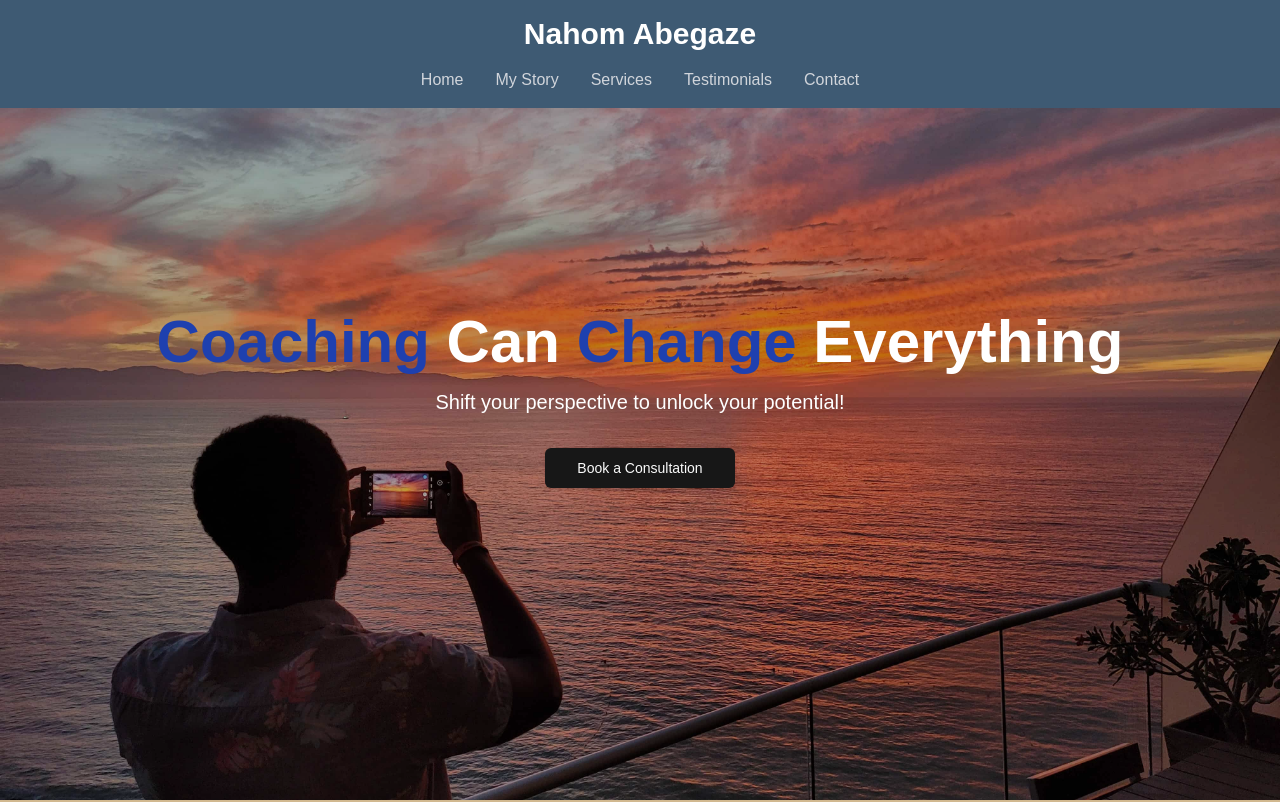
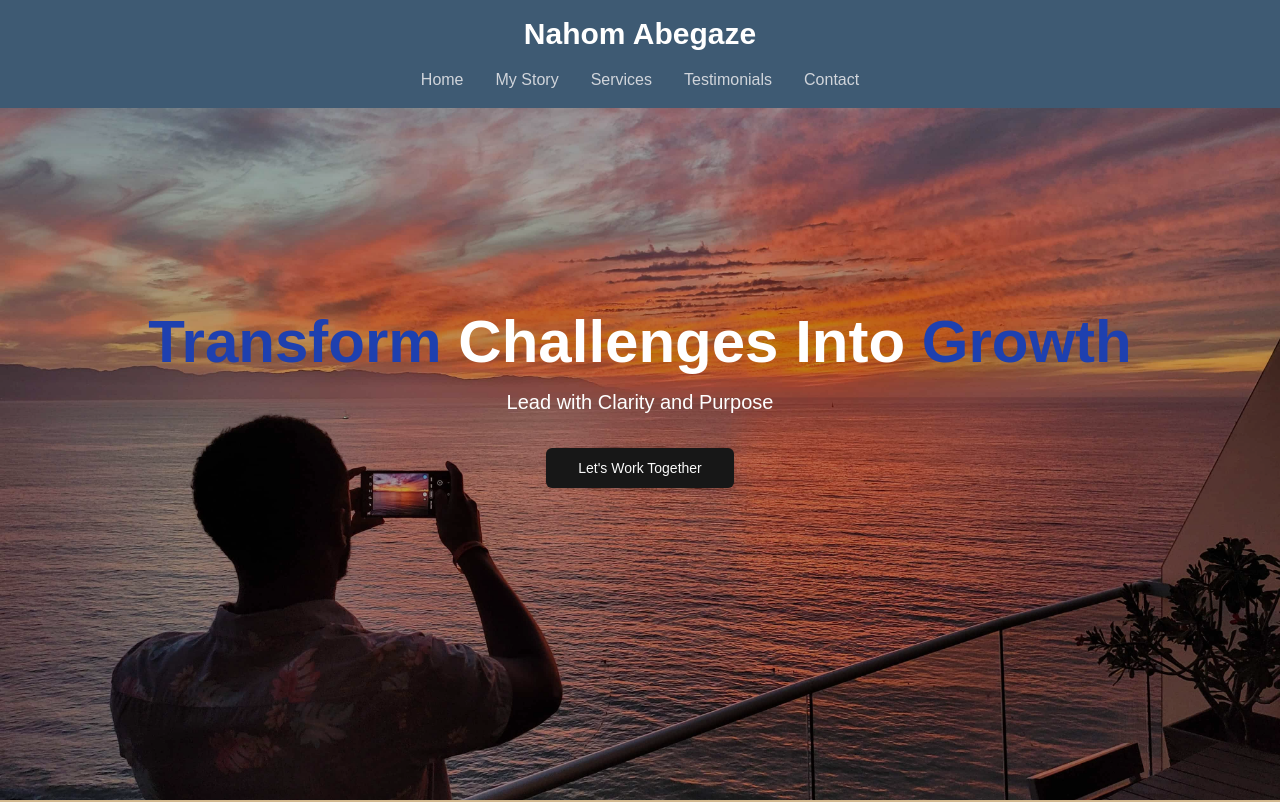
Before and after one commit to ammanabua/landing-na, a Next.js app: page / in a window 1280 px wide. Shown: the top 802 px of the page. Built offline with nearby package versions, Linux system fonts and the light colour scheme.

Commit message:
update contact

```diff
--- a/src/components/Contact.tsx
+++ b/src/components/Contact.tsx
@@ -119,8 +119,7 @@ const Contact = () => {
           <h2 className="text-3xl font-bold mb-4">Let&apos;s Connect</h2>
           <div className="w-20 h-1 bg-blue-500 mx-auto mb-6"></div>
           <p className="text-gray-600 max-w-2xl mx-auto">
-            Ready to start your transformation journey? Reach out and let&apos;s discuss
-            how we can work together to achieve your goals.
+            Let&apos;s start the conversation. Whether you&apos;re looking for a speaker, a coach, a consultant, or simply exploring possibilities, I&apos;d love to hear from you.
           </p>
         </div>
 
@@ -132,8 +131,8 @@ const Contact = () => {
               {
                 icon: <Mail className="w-5 h-5" />,
                 title: "Email",
-                content: "hello@lifecoach.com",
-                link: "mailto:hello@lifecoach.com"
+                content: "info@nahomabegaze.com",
+                link: "mailto:info@nahomabegaze.com"
               },
               {
                 icon: <MapPin className="w-5 h-5" />,
--- a/src/components/Hero.tsx
+++ b/src/components/Hero.tsx
@@ -18,10 +18,10 @@ const Hero = () => {
                 height={38}
                 priority
                 /> */}
-            <h1 className="text-4xl md:text-6xl font-bold"><span className='text-blue-800'>Coaching</span> Can <span className='text-blue-800'>Change</span> Everything</h1>
-            <p className="text-xl mt-4">Shift your perspective to unlock your potential!</p>
+            <h1 className="text-4xl md:text-6xl font-bold"><span className='text-blue-800'>Transform</span> Challenges Into <span className='text-blue-800'> Growth</span></h1>
+            <p className="text-xl mt-4">Lead with Clarity and Purpose</p>
             <Button variant="default" size="lg" className='mt-8'>
-                Book a Consultation
+                Let&apos;s Work Together
             </Button>
         </motion.section>
         <div className='absolute bg-black h-screen w-full opacity-25 top-0'></div>
```
